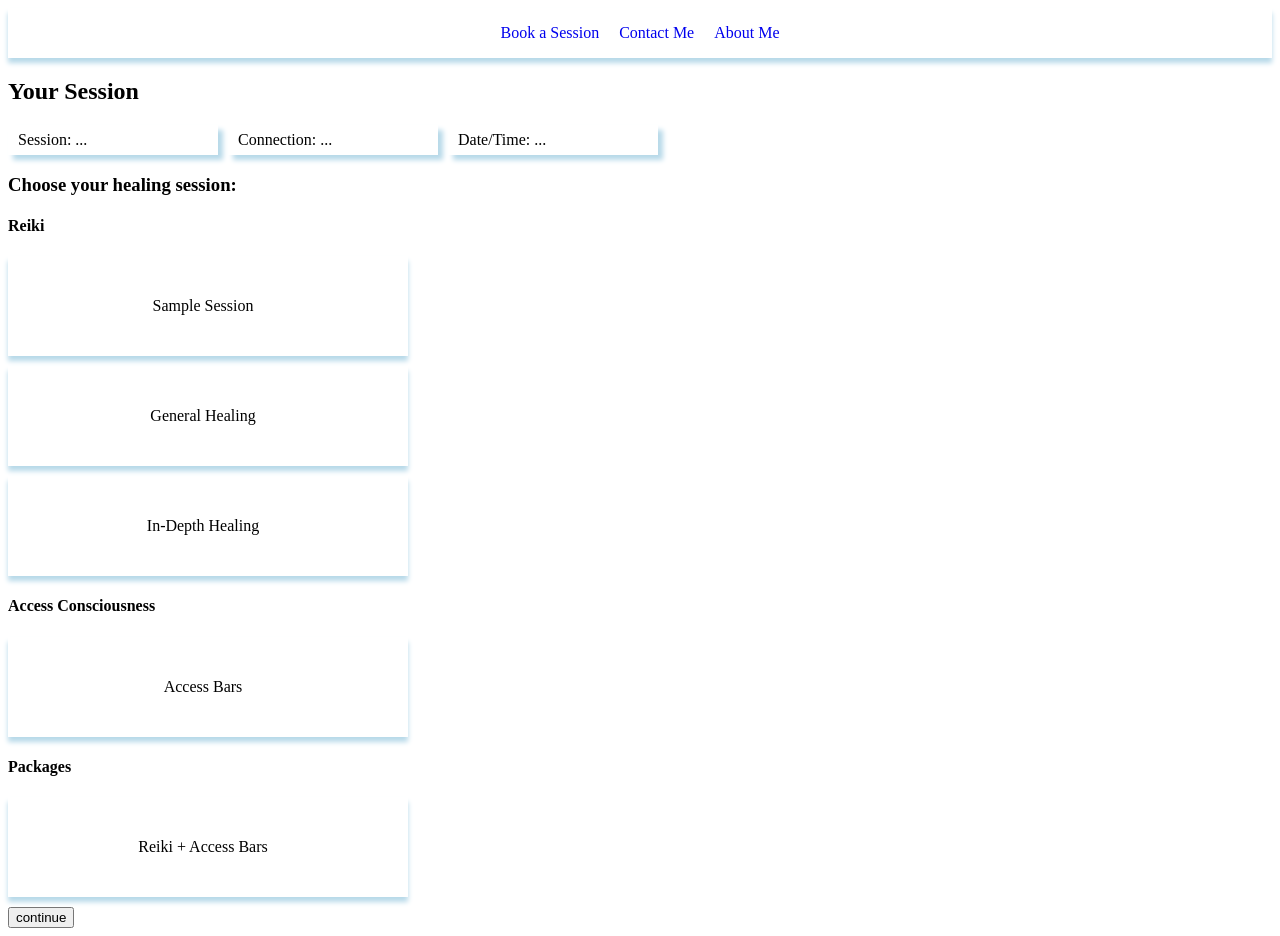
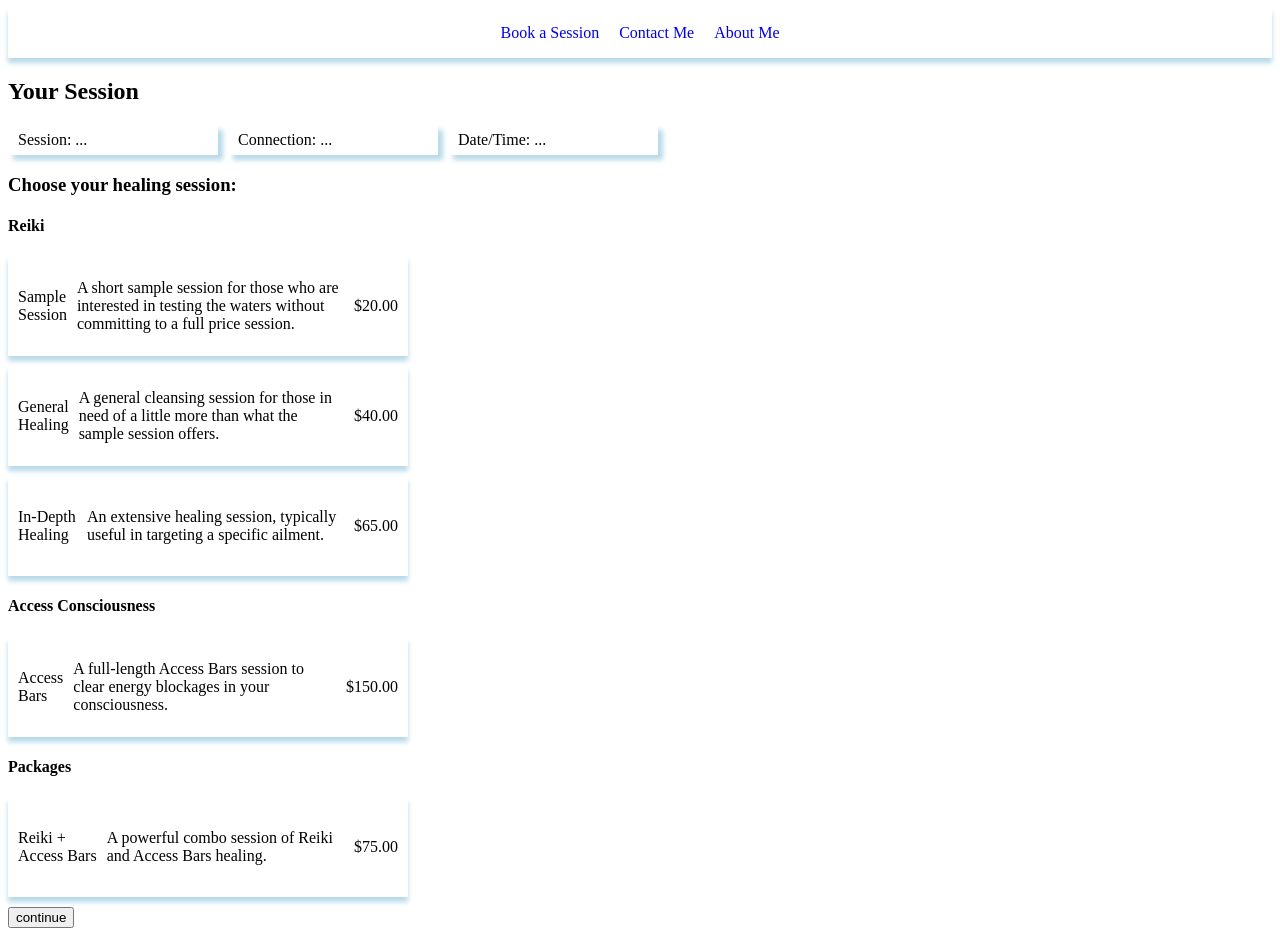
Before and after one commit to kimcodesjs/serenity-ignited, a React app: page /booking in a window 1280 px wide. Built offline with nearby package versions, Linux system fonts and the light colour scheme.

Commit message:
added description/price data

```diff
--- a/src/Booking/Session.js
+++ b/src/Booking/Session.js
@@ -5,10 +5,6 @@ import OptionCard from './OptionCard'
 const Session = ({ setSession, updateView }) => {
 
     const [active, setActive] = useState(null)
-
-    const onClick = (e) => {
-        setActive(e.target.innerHTML)
-    }
 
     const onConfirm = () => {
         setSession(active)
@@ -18,23 +14,33 @@ const Session = ({ setSession, updateView }) => {
     const options = {
         sampleSession: {
             id: 'Sample Session',
-            description: ''
+            description: 'A short sample session for those who are interested in testing the waters without committing to a full price session.',
+            price: 20
         },
         generalHealing: {
             id: 'General Healing',
-            description: ''
+            description: 'A general cleansing session for those in need of a little more than what the sample session offers.',
+            price: 40
         },
         inDepth: {
             id: 'In-Depth Healing',
-            description: ''
+            description: 'An extensive healing session, typically useful in targeting a specific ailment.',
+            price: 65
         },
         accessBars: {
             id: 'Access Bars',
-            description: ''
+            description: 'A full-length Access Bars session to clear energy blockages in your consciousness.',
+            price: 150
+        },
+        accessPartial: {
+            id: 'Partial Access Bars',
+            description: 'A shorter Access Bars session.',
+            price: 75
         },
         package1: {
             id: 'Reiki + Access Bars',
-            description: ''
+            description: 'A powerful combo session of Reiki and Access Bars healing.',
+            price: 75
         }
     }
 
@@ -43,15 +49,15 @@ const Session = ({ setSession, updateView }) => {
             <h3>Choose your healing session:</h3>
 
             <h4>Reiki</h4>
-                <OptionCard option={options.sampleSession} onClick={onClick} active={active === options.sampleSession.id ? true : false} />
-                <OptionCard option={options.generalHealing} onClick={onClick} active={active === options.generalHealing.id ? true : false} />
-                <OptionCard option={options.inDepth} onClick={onClick} active={active === options.inDepth.id ? true : false} />
+                <OptionCard option={options.sampleSession} setActive={setActive} active={active === options.sampleSession.id ? true : false} />
+                <OptionCard option={options.generalHealing} setActive={setActive} active={active === options.generalHealing.id ? true : false} />
+                <OptionCard option={options.inDepth} setActive={setActive} active={active === options.inDepth.id ? true : false} />
 
             <h4>Access Consciousness</h4>
-                <OptionCard option={options.accessBars} onClick={onClick} active={active === options.accessBars.id ? true : false} />
+                <OptionCard option={options.accessBars} setActive={setActive} active={active === options.accessBars.id ? true : false} />
 
             <h4>Packages</h4>
-                <OptionCard option={options.package1} onClick={onClick} active={active === options.package1.id ? true : false} />
+                <OptionCard option={options.package1} setActive={setActive} active={active === options.package1.id ? true : false} />
 
             <button onClick={onConfirm}>continue</button>
         </>
```
